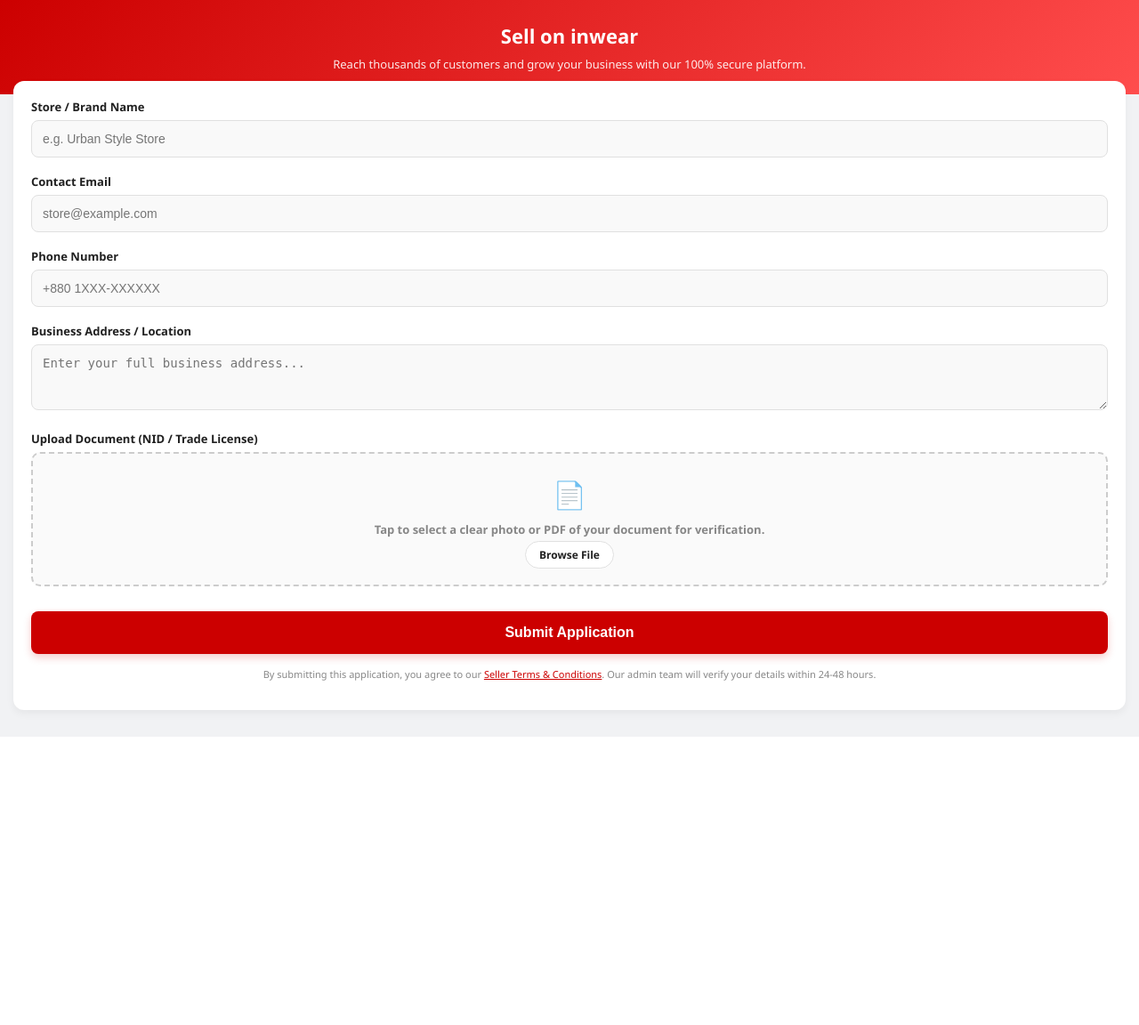
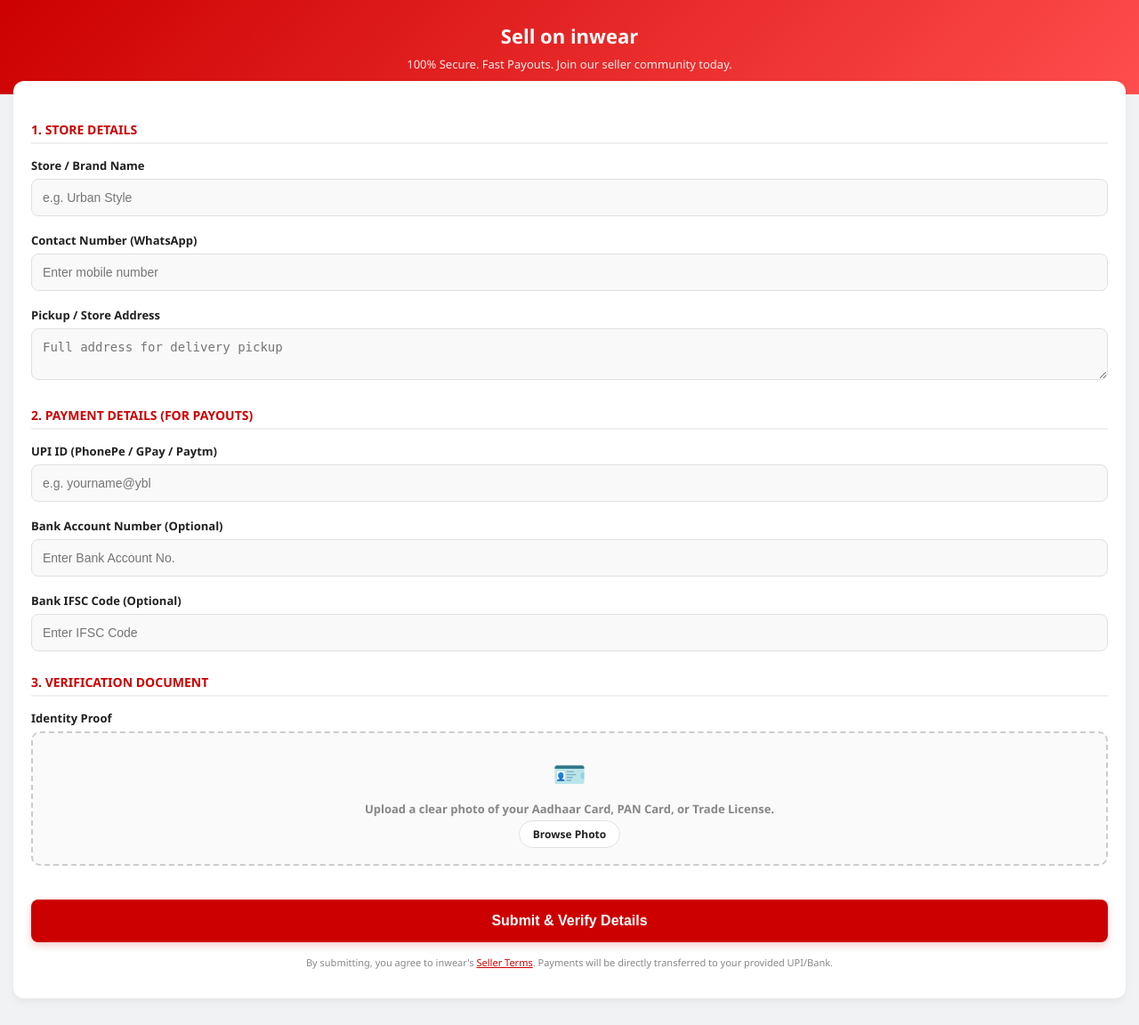
Before and after one commit to nitrotrial1month-glitch/My-funny.py, a Flask app: template templates/apply-seller.html in a window 1280 px wide. Shown: the part 55-1207 px from the top of the page at 89% size. Before the commit the page ends 883 px from the top, so only its background shows below. Run offline with Flask 3, Linux system fonts and the light colour scheme; the template is opened without the code that fills it, so the values that code supplies are empty.

Commit message:
Refactor styles and update seller application form

```diff
--- a/templates/apply-seller.html
+++ b/templates/apply-seller.html
@@ -22,200 +22,127 @@
             color: var(--text-dark);
         }
 
-        /* ================= Top Bar ================= */
         .top-bar {
-            background-color: var(--white);
-            padding: 15px;
-            display: flex;
-            align-items: center;
-            border-bottom: 1px solid var(--border-color);
-            position: sticky;
-            top: 0;
-            z-index: 100;
+            background-color: var(--white); padding: 15px; display: flex; align-items: center;
+            border-bottom: 1px solid var(--border-color); position: sticky; top: 0; z-index: 100;
         }
-        .back-btn {
-            font-size: 22px; text-decoration: none; color: var(--text-dark);
-            margin-right: 15px; font-weight: bold; line-height: 1;
-        }
+        .back-btn { font-size: 22px; text-decoration: none; color: var(--text-dark); margin-right: 15px; font-weight: bold; line-height: 1; }
         .page-title { font-size: 18px; font-weight: bold; }
 
-        /* ================= Banner Section ================= */
         .header-banner {
             background: linear-gradient(135deg, var(--primary-red) 0%, #ff4d4d 100%);
-            color: white;
-            padding: 25px 20px;
-            text-align: center;
+            color: white; padding: 25px 20px; text-align: center;
         }
         .header-banner h1 { margin: 0; font-size: 22px; }
         .header-banner p { margin: 8px 0 0; font-size: 13px; opacity: 0.9; }
 
-        /* ================= Form Container ================= */
         .form-container {
-            background-color: var(--white);
-            margin: -15px 15px 30px 15px;
-            padding: 20px;
-            border-radius: 12px;
-            box-shadow: 0 4px 10px rgba(0,0,0,0.05);
-            position: relative;
+            background-color: var(--white); margin: -15px 15px 30px 15px; padding: 20px;
+            border-radius: 12px; box-shadow: 0 4px 10px rgba(0,0,0,0.05); position: relative;
         }
 
-        .input-group {
-            margin-bottom: 18px;
-        }
-        .input-group label {
-            display: block;
-            font-size: 13px;
-            font-weight: bold;
-            color: var(--text-dark);
-            margin-bottom: 6px;
-        }
-        .input-group input[type="text"],
-        .input-group input[type="email"],
-        .input-group input[type="tel"],
-        .input-group textarea {
-            width: 100%;
-            padding: 12px;
-            border: 1px solid var(--border-color);
-            border-radius: 8px;
-            font-size: 14px;
-            color: var(--text-dark);
-            background-color: #f9f9f9;
-            box-sizing: border-box;
-            outline: none;
-            transition: border 0.3s;
-        }
-        .input-group input:focus,
-        .input-group textarea:focus {
-            border-color: var(--primary-red);
-            background-color: var(--white);
+        /* Form Sections */
+        .section-label {
+            font-size: 14px; font-weight: 800; color: var(--primary-red);
+            margin: 25px 0 15px 0; padding-bottom: 5px; border-bottom: 2px solid #f0f0f0;
+            text-transform: uppercase;
         }
 
-        /* ================= File Upload Custom UI ================= */
+        .input-group { margin-bottom: 18px; }
+        .input-group label { display: block; font-size: 13px; font-weight: bold; color: var(--text-dark); margin-bottom: 6px; }
+        .input-group input, .input-group textarea {
+            width: 100%; padding: 12px; border: 1px solid var(--border-color); border-radius: 8px;
+            font-size: 14px; color: var(--text-dark); background-color: #f9f9f9; box-sizing: border-box; outline: none; transition: border 0.3s;
+        }
+        .input-group input:focus, .input-group textarea:focus { border-color: var(--primary-red); background-color: var(--white); }
+
+        /* Document Upload Box */
         .file-upload-box {
-            border: 2px dashed #ccc;
-            border-radius: 10px;
-            padding: 25px 20px;
-            text-align: center;
-            background-color: #fafafa;
-            cursor: pointer;
-            transition: border 0.3s, background 0.3s;
+            border: 2px dashed #ccc; border-radius: 10px; padding: 25px 20px;
+            text-align: center; background-color: #fafafa; cursor: pointer; transition: 0.3s;
         }
-        .file-upload-box:hover {
-            border-color: var(--primary-red);
-            background-color: #fff5f5;
-        }
-        .file-icon {
-            font-size: 30px;
-            margin-bottom: 10px;
-        }
-        .file-text {
-            font-size: 13px;
-            color: var(--text-muted);
-            margin-bottom: 10px;
-        }
-        .file-upload-box input[type="file"] {
-            display: none; /* Hide default input */
-        }
+        .file-upload-box:hover { border-color: var(--primary-red); background-color: #fff5f5; }
+        .file-icon { font-size: 30px; margin-bottom: 10px; }
+        .file-text { font-size: 13px; color: var(--text-muted); margin-bottom: 10px; }
+        .file-upload-box input[type="file"] { display: none; }
         .browse-btn {
-            background-color: var(--white);
-            border: 1px solid var(--border-color);
-            padding: 6px 15px;
-            border-radius: 20px;
-            font-size: 12px;
-            font-weight: bold;
-            color: var(--text-dark);
-            pointer-events: none; /* Let the click pass to the box */
+            background-color: var(--white); border: 1px solid var(--border-color); padding: 6px 15px;
+            border-radius: 20px; font-size: 12px; font-weight: bold; color: var(--text-dark); pointer-events: none;
         }
 
-        /* ================= Submit Button ================= */
         .submit-btn {
-            width: 100%;
-            background-color: var(--primary-red);
-            color: white;
-            border: none;
-            padding: 15px;
-            border-radius: 8px;
-            font-size: 16px;
-            font-weight: bold;
-            cursor: pointer;
-            margin-top: 10px;
-            box-shadow: 0 4px 10px rgba(204, 0, 0, 0.2);
-            transition: transform 0.1s;
+            width: 100%; background-color: var(--primary-red); color: white; border: none;
+            padding: 15px; border-radius: 8px; font-size: 16px; font-weight: bold; cursor: pointer;
+            margin-top: 20px; box-shadow: 0 4px 10px rgba(204, 0, 0, 0.2); transition: transform 0.1s;
         }
-        .submit-btn:active {
-            transform: scale(0.98);
-        }
-
-        /* Terms text */
-        .terms-text {
-            font-size: 11px;
-            color: var(--text-muted);
-            text-align: center;
-            margin-top: 15px;
-            line-height: 1.5;
-        }
+        .submit-btn:active { transform: scale(0.98); }
+        .terms-text { font-size: 11px; color: var(--text-muted); text-align: center; margin-top: 15px; line-height: 1.5; }
     </style>
 </head>
 <body>
 
-    <!-- Top Navigation Bar -->
     <div class="top-bar">
         <a href="/account" class="back-btn">‹</a>
         <div class="page-title">Seller Application</div>
     </div>
 
-    <!-- Promotional Header -->
     <div class="header-banner">
         <h1>Sell on inwear</h1>
-        <p>Reach thousands of customers and grow your business with our 100% secure platform.</p>
+        <p>100% Secure. Fast Payouts. Join our seller community today.</p>
     </div>
 
-    <!-- Application Form -->
-    <!-- Added enctype="multipart/form-data" which is required for file uploads -->
     <div class="form-container">
         <form action="/submit-seller-application" method="POST" enctype="multipart/form-data">
 
+            <div class="section-label">1. Store Details</div>
+
             <div class="input-group">
                 <label>Store / Brand Name</label>
-                <input type="text" name="store_name" placeholder="e.g. Urban Style Store" required>
+                <input type="text" name="store_name" placeholder="e.g. Urban Style" required>
+            </div>
+            <div class="input-group">
+                <label>Contact Number (WhatsApp)</label>
+                <input type="tel" name="phone_number" placeholder="Enter mobile number" required>
+            </div>
+            <div class="input-group">
+                <label>Pickup / Store Address</label>
+                <textarea name="address" rows="2" placeholder="Full address for delivery pickup" required></textarea>
             </div>
 
+            <div class="section-label">2. Payment Details (For Payouts)</div>
+
             <div class="input-group">
-                <label>Contact Email</label>
-                <!-- We can auto-fill this using Jinja if needed: value="{{ current_user.email }}" -->
-                <input type="email" name="contact_email" placeholder="store@example.com" required>
+                <label>UPI ID (PhonePe / GPay / Paytm)</label>
+                <input type="text" name="upi_id" placeholder="e.g. yourname@ybl" required>
+            </div>
+            <div class="input-group">
+                <label>Bank Account Number (Optional)</label>
+                <input type="text" name="bank_account" placeholder="Enter Bank Account No.">
+            </div>
+            <div class="input-group">
+                <label>Bank IFSC Code (Optional)</label>
+                <input type="text" name="ifsc_code" placeholder="Enter IFSC Code">
             </div>
 
-            <div class="input-group">
-                <label>Phone Number</label>
-                <input type="tel" name="phone_number" placeholder="+880 1XXX-XXXXXX" required>
-            </div>
+            <div class="section-label">3. Verification Document</div>
 
             <div class="input-group">
-                <label>Business Address / Location</label>
-                <textarea name="address" rows="3" placeholder="Enter your full business address..." required></textarea>
-            </div>
-
-            <!-- Custom Document Upload Section -->
-            <div class="input-group">
-                <label>Upload Document (NID / Trade License)</label>
+                <label>Identity Proof</label>
                 <label class="file-upload-box" for="document_upload">
-                    <div class="file-icon">📄</div>
-                    <div class="file-text">Tap to select a clear photo or PDF of your document for verification.</div>
-                    <span class="browse-btn">Browse File</span>
-                    <!-- The actual file input is hidden but triggered when the box is clicked -->
-                    <input type="file" id="document_upload" name="document_file" accept=".jpg, .jpeg, .png, .pdf" required onchange="updateFileName(this)">
+                    <div class="file-icon">🪪</div>
+                    <div class="file-text">Upload a clear photo of your Aadhaar Card, PAN Card, or Trade License.</div>
+                    <span class="browse-btn">Browse Photo</span>
+                    <input type="file" id="document_upload" name="id_document" accept=".jpg, .jpeg, .png, .pdf" required onchange="updateFileName(this)">
                 </label>
                 <div id="file_name_display" style="font-size: 12px; color: #00a650; margin-top: 8px; text-align: center; font-weight: bold; display: none;"></div>
             </div>
 
-            <button type="submit" class="submit-btn">Submit Application</button>
+            <button type="submit" class="submit-btn">Submit & Verify Details</button>
 
-            <p class="terms-text">By submitting this application, you agree to our <a href="#" style="color: var(--primary-red);">Seller Terms & Conditions</a>. Our admin team will verify your details within 24-48 hours.</p>
+            <p class="terms-text">By submitting, you agree to inwear's <a href="#" style="color: var(--primary-red);">Seller Terms</a>. Payments will be directly transferred to your provided UPI/Bank.</p>
         </form>
     </div>
 
-    <!-- JavaScript to show the selected file name -->
     <script>
         function updateFileName(input) {
             const fileNameDisplay = document.getElementById('file_name_display');
```
